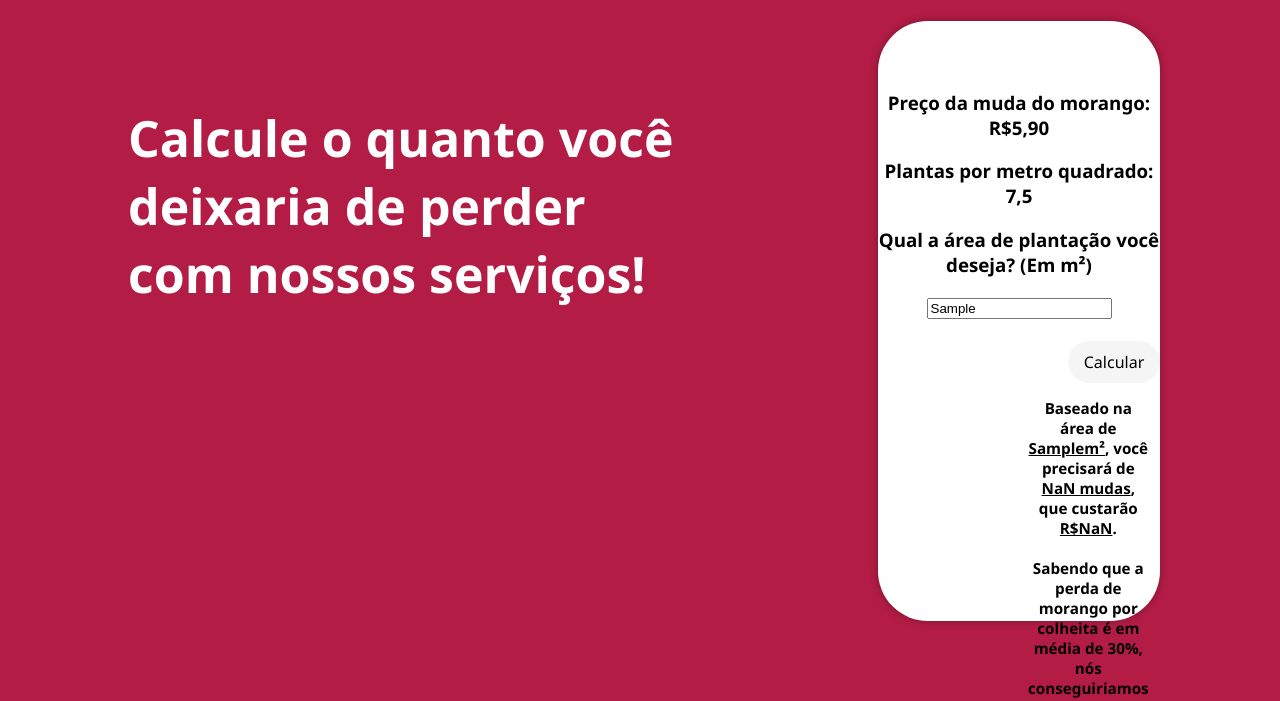
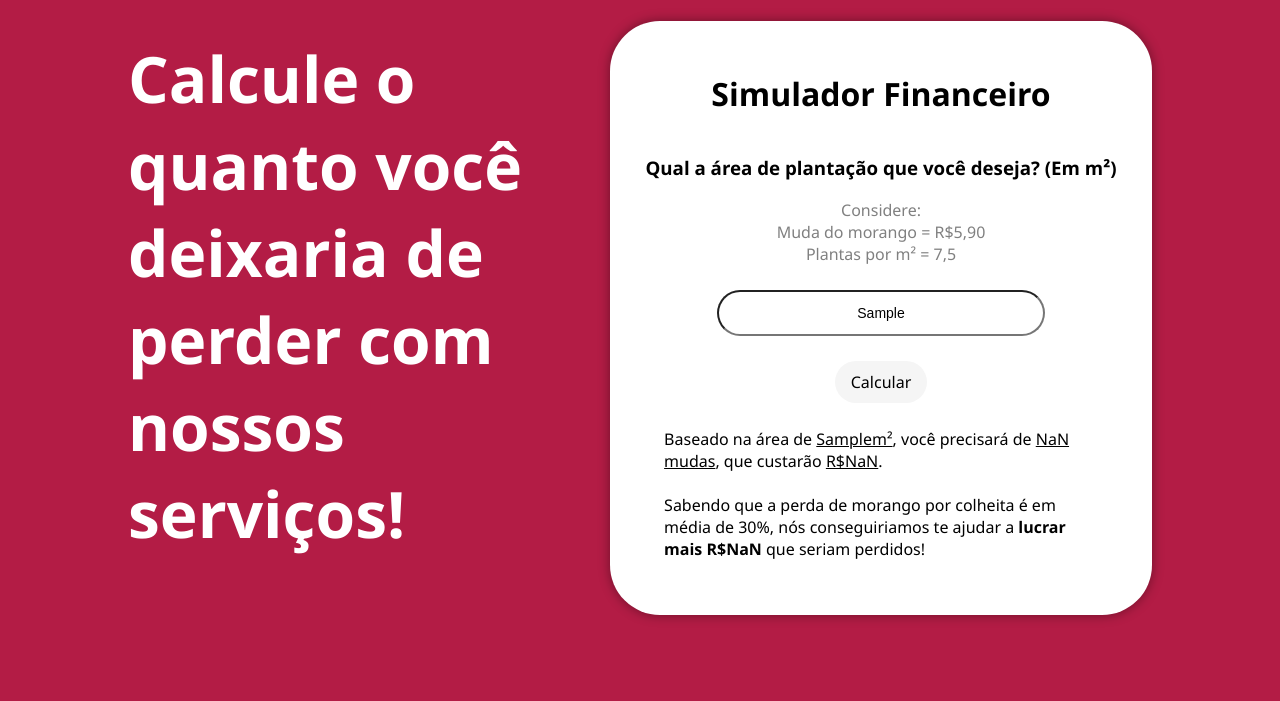
Before and after one commit to TechBerry-Sprint2/TechBerry-Sprint-2, a plain HTML site: page Site-Institucional/.TechBerry-v1.1/index-calculadora.html in a window 1280 px wide. Both pictures are taken after typing "Sample" into the empty fields and a click on the button "Calcular". Shown: the part 89-790 px from the top of the page. Drawn offline with Linux system fonts and the light colour scheme.

Commit message:
Código CSS e HTML do Simulador atualizados

```diff
--- a/Site-Institucional/.TechBerry-v1.1/index-calculadora.html
+++ b/Site-Institucional/.TechBerry-v1.1/index-calculadora.html
@@ -1,5 +1,5 @@
 <!DOCTYPE html>
-<html lang="en">
+<html lang="pt">
 
 <head>
     <meta charset="UTF-8">
@@ -68,10 +68,12 @@
                     <h1>Calcule o quanto você deixaria de perder com nossos serviços!</h1>
                 </div>
                 <div class="box2">
-                    <h3>Preço da muda do morango: R$5,90 </h3>
-                    <h3>Plantas por metro quadrado: 7,5 </h3>
-                    <h3>Qual a área de plantação você deseja? (Em m²) </h3>
-                    <input id="area"> <br><br>
+                    <h1>Simulador Financeiro</h1>
+                    <h3>Qual a área de plantação que você deseja? (Em m²) </h3>
+                    <span>Considere:</span>
+                    <span>Muda do morango = R$5,90 </span>
+                    <span>Plantas por m² = 7,5 </span>
+                    <input class="ipt" id="area">
                     <button onclick="calculo()" id="butao">Calcular</button>
                     <div id="resultado"></div>
                 </div>
@@ -143,9 +145,9 @@
 <script>
 function calculo(){
         var muda = 7.5;
+        var muda_total = area.value * muda
         var preco = (area.value * muda) * 5.90;
-        resultado.style.width = '40%';
-        resultado.innerHTML = `<br><br><br><h3>Baseado na área de <u>${area.value}m²</u>, você precisará de <u>${area.value * muda} mudas</u>, que custarão <u>R$${preco}</u>.<br><br>Sabendo que a perda de morango por colheita é em média de 30%, nós conseguiriamos te ajudar a lucrar mais R$${(preco - (preco * 0.7)).toFixed(2)} que seriam perdidos!</h3>`;
+        resultado.innerHTML = `Baseado na área de <u>${area.value}m²</u>, você precisará de <u>${muda_total} mudas</u>, que custarão <u>R$${preco.toFixed(2)}</u>.<br><br>Sabendo que a perda de morango por colheita é em média de 30%, nós conseguiriamos te ajudar a <b>lucrar mais R$${(preco*0.3).toFixed(2)}</b> que seriam perdidos!`;
     }
 
 </script>
--- a/Site-Institucional/.TechBerry-v1.1/style-calculadora.css
+++ b/Site-Institucional/.TechBerry-v1.1/style-calculadora.css
@@ -125,41 +125,38 @@ a {
 
 .banner {
     display: flex;
-    align-items: center;
     /* border: 3px solid blue;  */
-}
-
-.banner h1 {
-    padding-top: 50px;
-    padding-bottom: 50px;
-    color: white;
-    font-size: 50px;
-    width: 48%;
-    /* text-shadow: 1px 1px black;  */
 }
 
 .banner .container {
     display: flex;
+    flex-direction: row;
     justify-content: space-between;
+    margin-bottom: 2%;
+    /* border: 3px solid blue; */
 }
 
-.box1 h1{
+.box1 {
     display: flex;
     width: 550px;
     height: 550px;
+    color: white;
+    font-size: xx-large;
+    align-items: center;
 }
 
 .box2 {
-    margin-left: 200px;
-    padding-top: 50px;
+    display: flex;
+    flex-direction: column;
+    padding: 30px;
     background-color: white;
     border-radius: 50px;
-    height: 550px;
-    width: 650px;
+    width: 550px;
     align-items: center;
-    text-align: center;
-    box-shadow: 0 0 8px rgba(0, 0, 0, 0.3);
+    justify-content: center;
+    box-shadow: 0 0 12px rgba(0, 0, 0, 0.4);
 }
+
 #butao {
     background-color: whitesmoke;
     color: black;
@@ -171,13 +168,26 @@ a {
     border-radius: 24px;
     border: 0;
     padding: 10px;
-    margin-left: 190px;
+    margin: 25px;
 }
 
-.box2 div{
-    margin-left: 150px;
+.ipt {
     display: flex;
-    font-size: small;
+    border-radius: 24px;
+    font-size: 14px;
+    text-align: center;
+    height: 40px;
+    width: 320px;
+    margin-top: 25px;
+}
+
+#resultado{
+    width: 90%;
+    margin-bottom: 25px;
+}
+
+.box2 span {
+    color: gray;
 }
 
 /* FOOTER */
```
Also changed, not shown: Site-Institucional/.TechBerry-v1.1/index-login.html (+2 -2 lines), Site-Institucional/.TechBerry-v1.1/style-home.css (+9 -7 lines), Site-Institucional/.TechBerry-v1.1/style-servicos.css (+5 -4 lines), Site-Institucional/.TechBerry-v1.1/index-servicos.html (line endings or trailing spaces).
